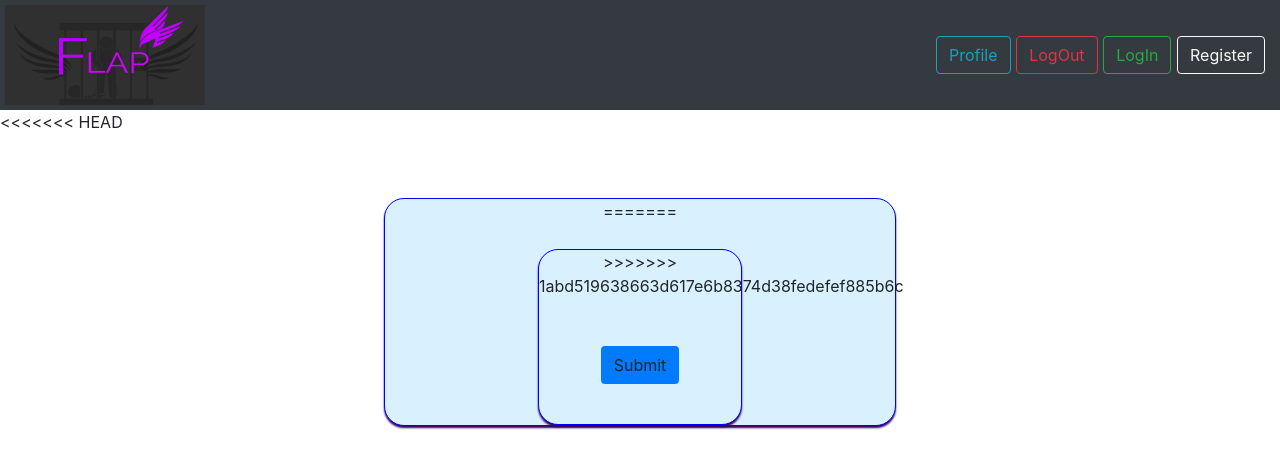
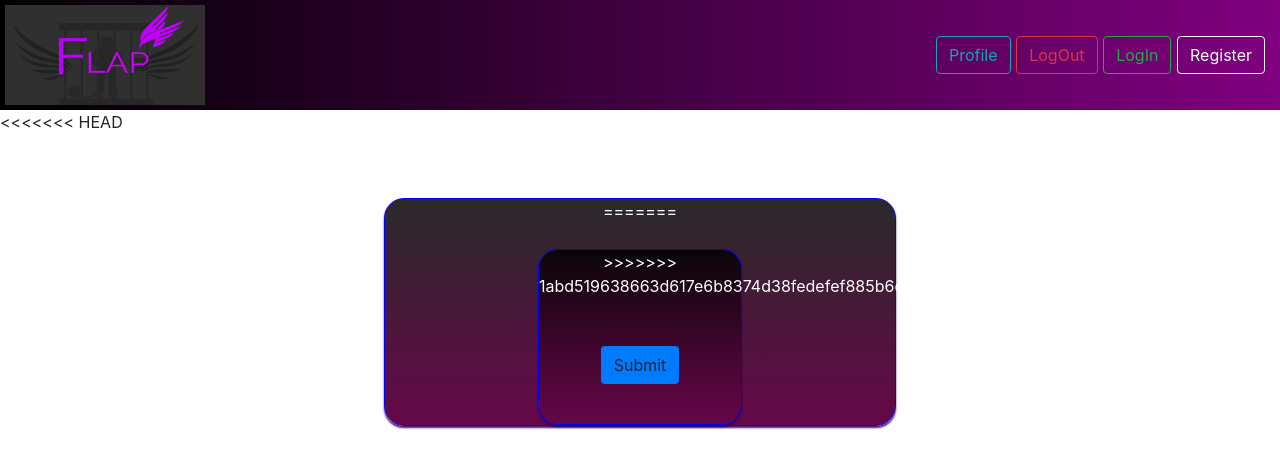
Before and after one commit to DeltaCodeCamp/Flap, a Django app: page /events in a window 1280 px wide. Shown: the top 469 px of the page. Run offline with Django 3.2, Linux system fonts and the light colour scheme; some libraries are stand-ins or nearby versions.

Commit message:
SurajGayoXolna

```diff
--- a/codecamp/settings.py
+++ b/codecamp/settings.py
@@ -79,9 +79,9 @@ DATABASES = {
         'ENGINE': 'django.db.backends.postgresql_psycopg2',
         'NAME': 'flap',
         'USER': 'postgres',
-        'PASSWORD': 'rugby',
+        'PASSWORD': 'A@sp1r1ne',
         'HOST': 'localhost',
-        'PORT': '5432',
+        'PORT': '5555',
     }
 }
 
--- a/static/styling/style.css
+++ b/static/styling/style.css
@@ -9,14 +9,15 @@
 } */
 
 .form-log{
+    color: white;
     text-align: center;
     border: 1px solid blue;
     margin-left: 30%;
     margin-right: 30%;
     margin-top: 5%;
-    background-color: rgb(217, 241, 255);
+    background: linear-gradient(rgba(0, 0, 0, 0.836),rgb(102, 7, 73));
     border-radius: 20px;
-    box-shadow: 0px 2px 2px rgb(52, 0, 100)
+    box-shadow: 0px 2px 2px rgba(52, 0, 100, 0.918)
 }
 
 .form-log input[type = "text"]{
@@ -52,3 +53,7 @@
 .label1{
     margin-top: 10%;
 }
+
+.custom-nav-styling{
+    background: linear-gradient(to right,black,purple);
+}
--- a/templates/navbar.html
+++ b/templates/navbar.html
@@ -1,5 +1,5 @@
 {% load static %}
-<nav class="navbar navbar-light bg-dark" style="padding: 0px;padding-right: 15px; padding-left: 5px;">
+<nav class="navbar navbar-light bg-dark custom-nav-styling" style="padding: 0px;padding-right: 15px; padding-left: 5px;">
 
         <a href="#" class="navbar-brand">
                 <img src="{% static 'image/sfsdf.png' %}" style=" height:100px; width:200px; background-color: rgb(48, 48, 48);padding-right: 0px">
```
